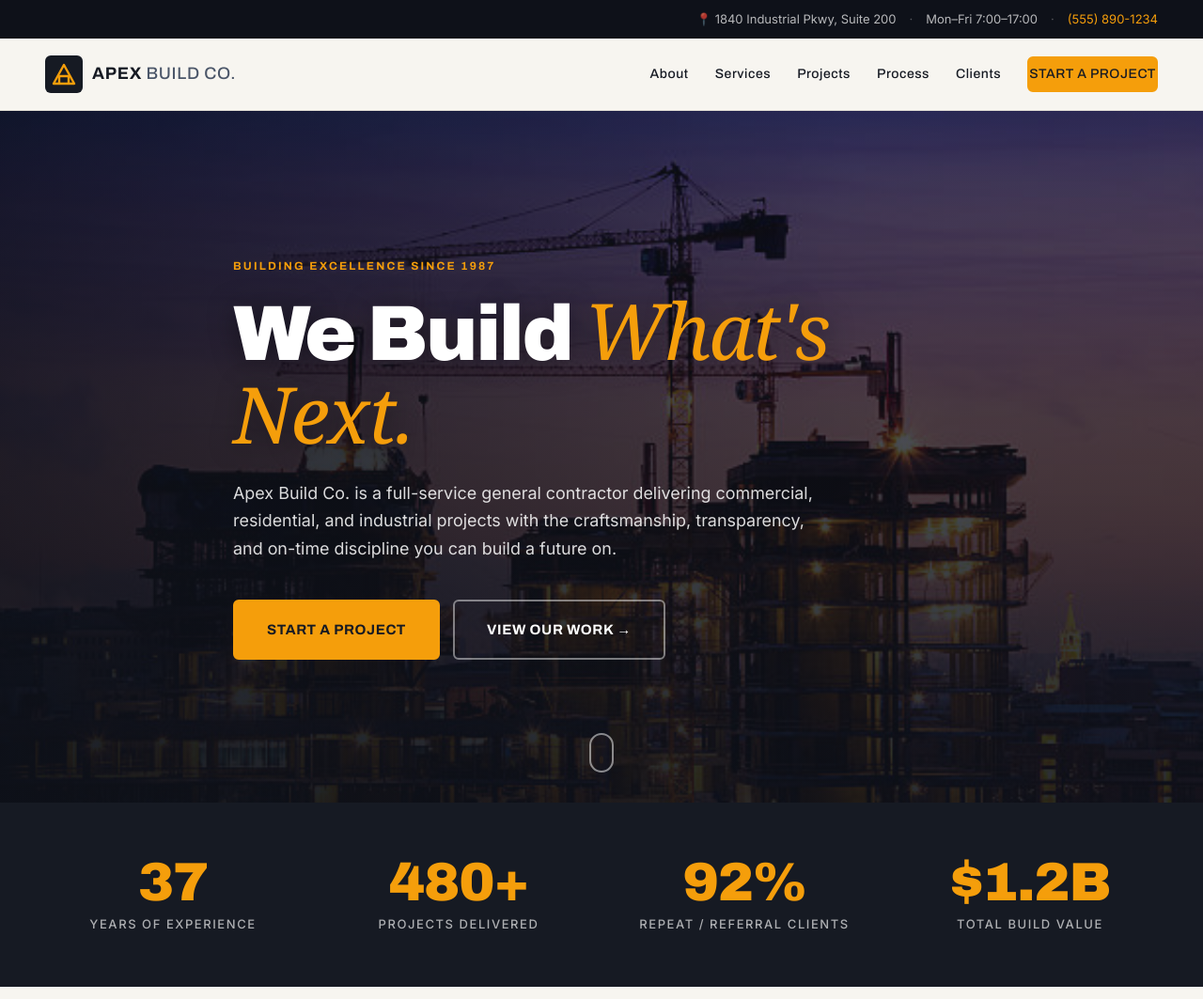
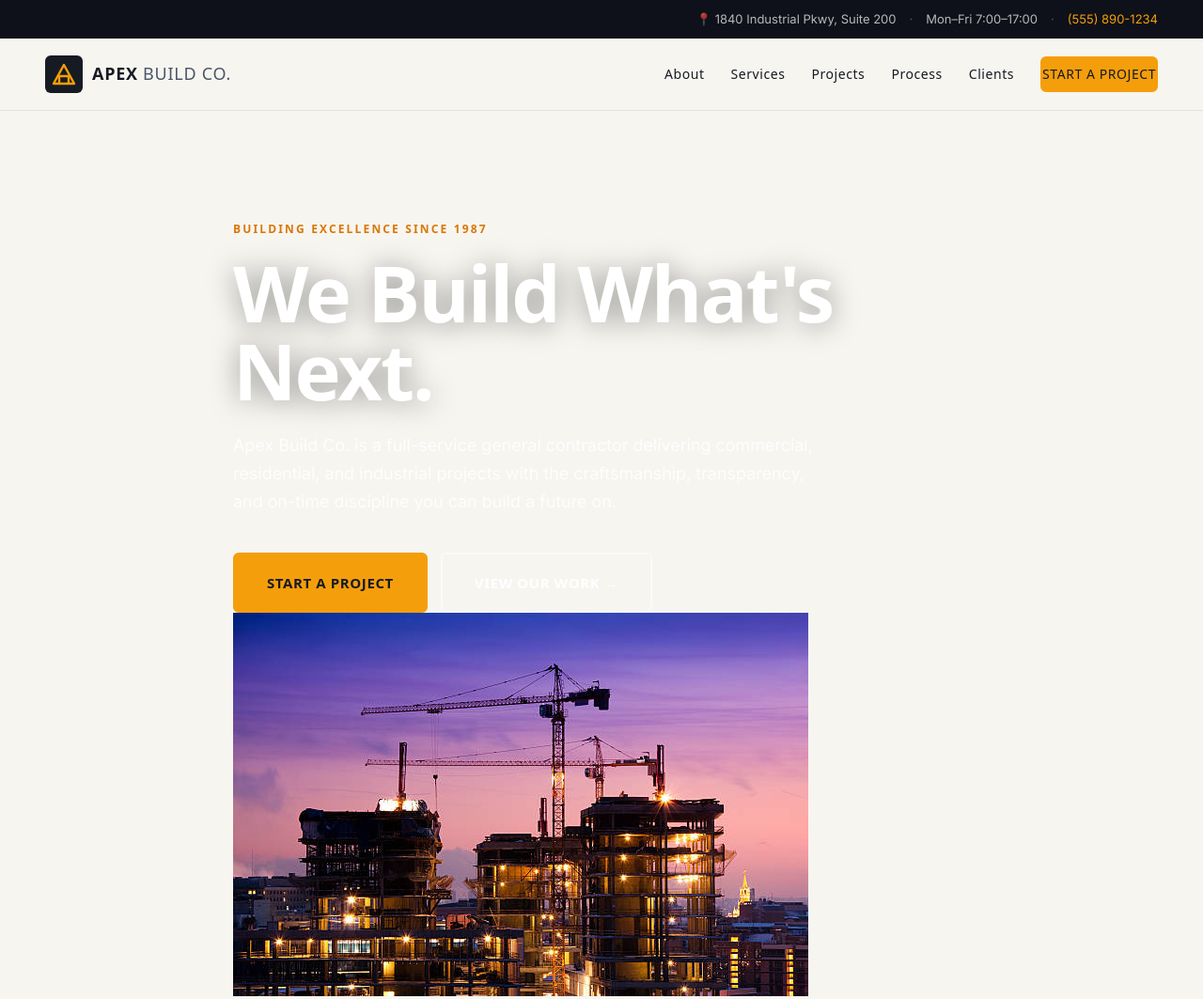
Before and after one commit to Salar11111/ApexBuild-repo, a plain HTML site: page index.html in a window 1280 px wide. Shown: the top 1063 px of the page at 94% size. Drawn offline with Linux system fonts and the light colour scheme.

Commit message:
style: enhance UI with a consistent design system

```diff
--- a/index.html
+++ b/index.html
@@ -7,7 +7,7 @@
   <title>Apex Build Co. — Building What's Next</title>
   <link rel="preconnect" href="https://fonts.googleapis.com" />
   <link rel="preconnect" href="https://fonts.gstatic.com" crossorigin />
-  <link href="https://fonts.googleapis.com/css2?family=Archivo:wght@500;700;900&family=Inter:wght@400;500;600;700&display=swap" rel="stylesheet" />
+  <link href="https://fonts.googleapis.com/css2?family=Inter:wght@400;500;600;700;800&display=swap" rel="stylesheet" />
   <link rel="stylesheet" href="styles.css" />
 </head>
 <body>
@@ -53,14 +53,12 @@
   </div>
 </header>
 
-<!-- ============== HERO ============== -->
-<section class="hero" id="home" style="background-image: url('assets/img/hero.jpg');">
-  <div class="hero__overlay"></div>
+<!-- ============== HERO — flat editorial ============== -->
+<section class="hero" id="home">
   <div class="container hero__inner">
-    <span class="eyebrow eyebrow--light">Building Excellence Since 1987</span>
-    <h1 class="hero__title">
-      We Build <span class="accent">What's Next.</span>
-    </h1>
+    <div class="hero__copy">
+      <span class="eyebrow">Building Excellence Since 1987</span>
+      <h1 class="hero__title">We Build What's Next.</h1>
       <p class="hero__sub">
         Apex Build Co. is a full-service general contractor delivering commercial,
         residential, and industrial projects with the craftsmanship, transparency,
@@ -72,9 +70,10 @@
       </div>
     </div>
 
-  <a href="#stats" class="hero__scroll" aria-label="Scroll down">
-    <span></span>
-  </a>
+    <figure class="hero__media">
+      <img src="assets/img/hero.jpg" alt="High-rise construction site with tower cranes at dusk" />
+    </figure>
+  </div>
 </section>
 
 <!-- ============== STATS BAR ============== -->
@@ -220,7 +219,7 @@
     </div>
 
     <div class="projects__grid" id="projectsGrid">
-      <a class="project project--tall reveal" data-cat="commercial" href="#contact">
+      <a class="project reveal" data-cat="commercial" href="#contact">
         <img src="assets/img/project-commercial-1.jpg" alt="Steel frame construction with crane" />
         <div class="project__body">
           <span class="tag">Commercial</span>
@@ -256,7 +255,7 @@
         </div>
       </a>
 
-      <a class="project project--wide reveal" data-cat="commercial" href="#contact">
+      <a class="project reveal" data-cat="commercial" href="#contact">
         <img src="assets/img/project-industrial-1.jpg" alt="Aerial view of large commercial facility" />
         <div class="project__body">
           <span class="tag">Commercial</span>
```
Lines whose indentation alone changed are shown as unchanged.
